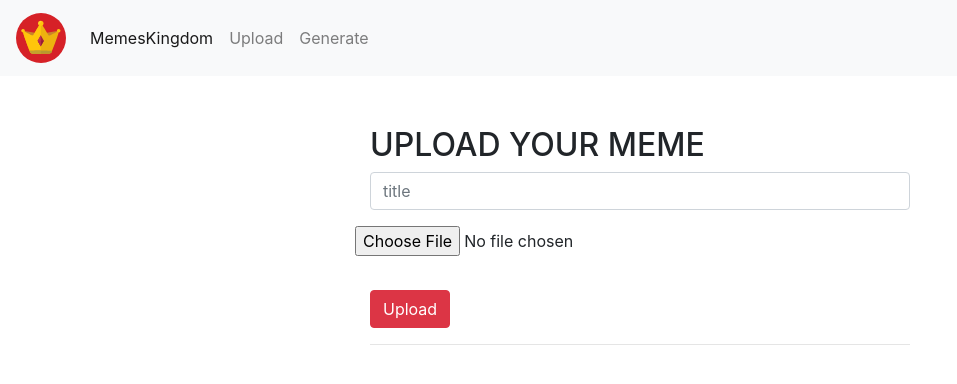
After one commit to kaoleksy/meme-generator, a PHP site: page /views/UploadController/upload.php in a window 1280 px wide. The commit adds this page. Shown: the top 384 px of the page, without its empty margins (0-957 px from the left). Run offline with PHP 8.4, Linux system fonts and the light colour scheme; tables that the repository leaves empty or names only in its code hold one stand-in row (values such as "Sample post").

Commit message:
Fixing and add Upload section

```diff
--- a/Routing.php
+++ b/Routing.php
@@ -3,6 +3,7 @@
 require_once 'controllers/LoginController.php';
 require_once 'controllers/IndexController.php';
 require_once 'controllers/RegisterController.php';
+require_once 'controllers/UploadController.php';
 
 class Routing
 {
@@ -15,6 +16,10 @@ class Routing
                 'controller' => 'IndexController',
                 'action' => 'index'
             ],
+            'index_memes' => [
+                'controller' => 'IndexController',
+                'action' => 'memes'
+            ],
             'login' => [
                 'controller' => 'LoginController',
                 'action' => 'login'
@@ -26,7 +31,11 @@ class Routing
             'logout' => [
                 'controller' => 'IndexController',
                 'action' => 'logout'
-                ]
+                ],
+            'upload' => [
+                'controller' => 'UploadController',
+                'action' => 'upload'
+            ]
         ];
     }
 
--- a/controllers/IndexController.php
+++ b/controllers/IndexController.php
@@ -1,6 +1,7 @@
 <?php
 
 require_once 'AppController.php';
+require_once __DIR__.'/../model/MemeMapper.php';
 
 class IndexController extends AppController
 {
@@ -20,4 +21,12 @@ class IndexController extends AppController
         session_destroy();
         $this->render("LoginController", 'login', ['message' => ['You have been successfully logged out!']]);
     }
+
+    public function memes()
+    {
+        $memeMapper = new MemeMapper();
+        header('Content-type: application/json');
+        http_response_code(200);
+        echo $memeMapper->getMemes() ? json_encode($memeMapper->getMemes()) : '';
+    }
 }
--- a/controllers/LoginController.php
+++ b/controllers/LoginController.php
@@ -31,6 +31,7 @@ class LoginController extends AppController
             if ($user->getPassword() !== md5($_POST['password'])) {
                 return $this->render("LoginController", 'login', ['message' => ['Wrong password']]);
             } else {
+                $_SESSION["ID"] = $user->getId();
                 $_SESSION["email"] = $user->getEmail();
                 $_SESSION["username"] = $user->getUsername();
                 $_SESSION["role"] = $user->getRole();
--- /dev/null
+++ b/controllers/UploadController.php
@@ -0,0 +1,56 @@
+<?php
+require_once __DIR__.'/../model/MemeMapper.php';
+
+class UploadController extends AppController
+{
+    const MAX_FILE_SIZE = 150000;
+    const SUPPORTED_TYPES = ['image/jpeg', 'image/png'];
+
+    private $message = [];
+
+    public function __construct()
+    {
+        parent::__construct();
+    }
+
+    public function upload()
+    {
+        $memeMapper = new MemeMapper();
+        $userMappes = new UserMapper();
+
+        if ($this->isPost() && $this->validate($_FILES['file'])) {
+            $userLogin=$_SESSION['username'].'/';
+            $userId = null;
+            if( isset( $_SESSION['email'])) {
+                $userId = $userMappes->getUser($_SESSION['email'])->getId();
+            }
+            print_r($userLogin);
+            $uploadDirectory = dirname(__DIR__).self::UPLOAD_DIRECTORY.$userLogin.$_FILES['file']['name'];
+
+
+            if(move_uploaded_file(
+                $_FILES['file']['tmp_name'],
+                $uploadDirectory
+            )) {
+                $memeMapper->addMeme($uploadDirectory, $_POST['title'], $userId);
+                $this->message[] = 'File uploaded.';
+            }
+        }
+        $this->render('UploadController', 'upload', [ 'message' => $this->message]);
+    }
+
+    private function validate(array $file): bool
+    {
+        if ($file['size'] > self::MAX_FILE_SIZE) {
+            $this->message[] = 'File is too large for destination file system.';
+            return false;
+        }
+
+        if (!isset($file['type']) || !in_array($file['type'], self::SUPPORTED_TYPES)) {
+            $this->message[] = 'File type is not supported.';
+            return false;
+        }
+        //print_r($file['size']);
+        return true;
+    }
+}
--- /dev/null
+++ b/model/MemeMapper.php
@@ -0,0 +1,46 @@
+<?php
+/**
+ * Created by PhpStorm.
+ * User: kasia
+ * Date: 19.01.19
+ * Time: 12:58
+ */
+
+class MemeMapper
+{
+    private $database;
+
+    public function __construct()
+    {
+        $this->database = new Database();
+    }
+
+    public function addMeme($path, $title, $user_id)
+    {
+        try {
+            $stmt = $this->database->connect()->prepare("INSERT INTO `meme` (path, title, user_id)
+                                                                   VALUES('$path', '$title', '$user_id')");
+            $stmt->bindParam(':path', $path, PDO::PARAM_STR);
+            $stmt->bindParam(':title', $title, PDO::PARAM_STR);
+            $stmt->bindParam(':$user_id', $user_id, PDO::PARAM_STR);
+            $stmt->execute();
+            return true;
+        }
+        catch(PDOException $e) {
+            return 'Error: ' . $e->getMessage();
+        }
+    }
+
+    public function getMemes() {
+        try {
+            $stmt = $this->database->connect()->prepare('SELECT meme.id, meme.path, meme.title, users.username FROM meme LEFT JOIN users ON users.ID = meme.user_id;;');
+            $stmt->execute();
+            $user = $stmt->fetchAll(PDO::FETCH_ASSOC);
+            return $user;
+        }
+        catch(PDOException $e) {
+            die();
+        }
+    }
+
+}
--- a/model/User.php
+++ b/model/User.php
@@ -10,8 +10,9 @@ class User
     private $password;
     private $role = "ROLE_USER";
 
-    public function __construct($username, $name, $surname, $email, $password)
+    public function __construct($id, $username, $name, $surname, $email, $password)
     {
+        $this->id = $id;
         $this->username = $username;
         $this->name = $name;
         $this->surname = $surname;
--- a/model/UserMapper.php
+++ b/model/UserMapper.php
@@ -19,7 +19,8 @@ class UserMapper
             $stmt->execute();
 
             $user = $stmt->fetch(PDO::FETCH_ASSOC);
-            return new User($user['username'], $user['name'], $user['surname'], $user['email'], $user['password']);
+            print_r($user);
+            return new User($user['ID'], $user['username'], $user['name'], $user['surname'], $user['email'], $user['password']);
         }
         catch(PDOException $e) {
             return 'Error: ' . $e->getMessage();
@@ -30,7 +31,7 @@ class UserMapper
     {
         try {
             $stmt = $this->database->connect()->prepare('SELECT * FROM users WHERE email != :email;');
-            $stmt->bindParam(':email', $_SESSION['id'], PDO::PARAM_STR);
+            $stmt->bindParam(':email', $_SESSION['email'], PDO::PARAM_STR);
             $stmt->execute();
 
             $user = $stmt->fetchAll(PDO::FETCH_ASSOC);
@@ -59,10 +60,21 @@ class UserMapper
             $stmt = $this->database->connect()->prepare("INSERT INTO `users` (username, name, surname, email, password, role)
                                                                    VALUES('$username', '$name', '$surname', '$email', '".md5($password)."', '$role' )");
             $stmt->execute();
+            $this->createUserDirectory($username);
             return true;
         }
         catch(PDOException $e) {
             return 'Error: ' . $e->getMessage();
         }
     }
+
+    public function createUserDirectory($user){
+        $folder = dirname(__DIR__).'/public/upload/'.$user;
+        $old_umask = umask(0);
+        if (!mkdir($folder, 0777, true)) {
+            return false;
+        }
+        umask($old_umask);
+        return true;
+    }
 }
--- a/public/css/style.css
+++ b/public/css/style.css
@@ -8,6 +8,10 @@ body {
     margin-top: 100px !important;
 }
 
-h1 {
-    color: darkblue;
+.upload-form {
+    margin-top: 50px;
 }
+
+.upload-icon {
+    padding-right: 10px;
+}
--- /dev/null
+++ b/public/js/script.js
@@ -0,0 +1,22 @@
+$(document).ready(function () {
+    const apiUrl = "http://localhost:7000";
+    const $memesList = $('.memes');
+    $.ajax({
+        url : apiUrl + '/?page=index_memes',
+        dataType : 'json'
+    })
+        .done((res) => {
+            $memesList.empty();
+            console.log(res);
+            res.forEach(el => {
+                let relativePath = '..' + el.path.slice(33);
+                $memesList.append(`<div class="meme-field">
+                                <p class="meme-title">${el.title}</p>
+                                <img src="${relativePath}" width="100%" alt="${el.title}" class="meme-image">
+                                <p>Author: ${el.username}</p>
+                                </div>
+
+                                `);
+            })
+        });
+})
--- /dev/null
+++ b/views/UploadController/upload.php
@@ -0,0 +1,32 @@
+<!DOCTYPE html>
+<html>
+
+<?php include(dirname(__DIR__).'/head.html') ?>
+
+<body>
+<?php include(dirname(__DIR__).'/navbar.html') ?>
+<div class="container">
+    <div class="row">
+        <div class="col-sm-6 offset-sm-3 upload-form">
+            <h2>UPLOAD YOUR MEME</h2>
+            <form action="?page=upload" method="POST" ENCTYPE="multipart/form-data">
+                <div class="form-group row">
+                    <div class="col-sm-12">
+                        <input type="text" class="form-control" id="inputTitle" name="title" placeholder="title" required/>
+                    </div>
+                </div>
+                <div class="form-group row upload">
+                    <input type="file" name="file" value=""/><br/><br/>
+                </div>
+                    <input type="submit" value="Upload" class="btn btn-danger"/>
+            </form>
+            <hr>
+            <?php if(isset($message)): ?>
+                <?php foreach($message as $item): ?>
+                    <div><?= $item ?></div>
+                <?php endforeach; ?>
+            <?php endif; ?>
+        </div>
+    </div>
+</div>
+</body>
--- a/views/head.html
+++ b/views/head.html
@@ -9,5 +9,5 @@
             src="https://code.jquery.com/jquery-3.3.1.js"
             integrity="sha256-2Kok7MbOyxpgUVvAk/HJ2jigOSYS2auK4Pfzbm7uH60="
             crossorigin="anonymous"></script>
-    <!--<script src="../public/js/script.js"></script>-->
+    <script src="../public/js/script.js"></script>
 </head>
--- a/views/navbar.html
+++ b/views/navbar.html
@@ -1,5 +1,5 @@
 <nav class="navbar navbar-expand-lg navbar-light bg-light">
-    <a class="navbar-brand" href="#">
+    <a class="navbar-brand" href="/?page=index">
         <img src="../public/assets/crown.svg" width="50" height="50" alt="">
     </a>
     <button class="navbar-toggler" type="button" data-toggle="collapse" data-target="#navbarNav" aria-controls="navbarNav" aria-expanded="false" aria-label="Toggle navigation">
@@ -8,10 +8,10 @@
     <div class="collapse navbar-collapse" id="navbarNav">
         <ul class="navbar-nav">
             <li class="nav-item active">
-                <a class="nav-link" href="#">MemesKingdom <span class="sr-only">(current)</span></a>
+                <a class="nav-link" href="/?page=index">MemesKingdom <span class="sr-only">(current)</span></a>
             </li>
             <li class="nav-item">
-                <a class="nav-link" href="#">Upload</a>
+                <a class="nav-link" href="?page=upload">Upload</a>
             </li>
             <li class="nav-item">
                 <a class="nav-link" href="#">Generate</a>
```
Also changed, not shown: views/IndexController/index.php (+10 -0 lines).
